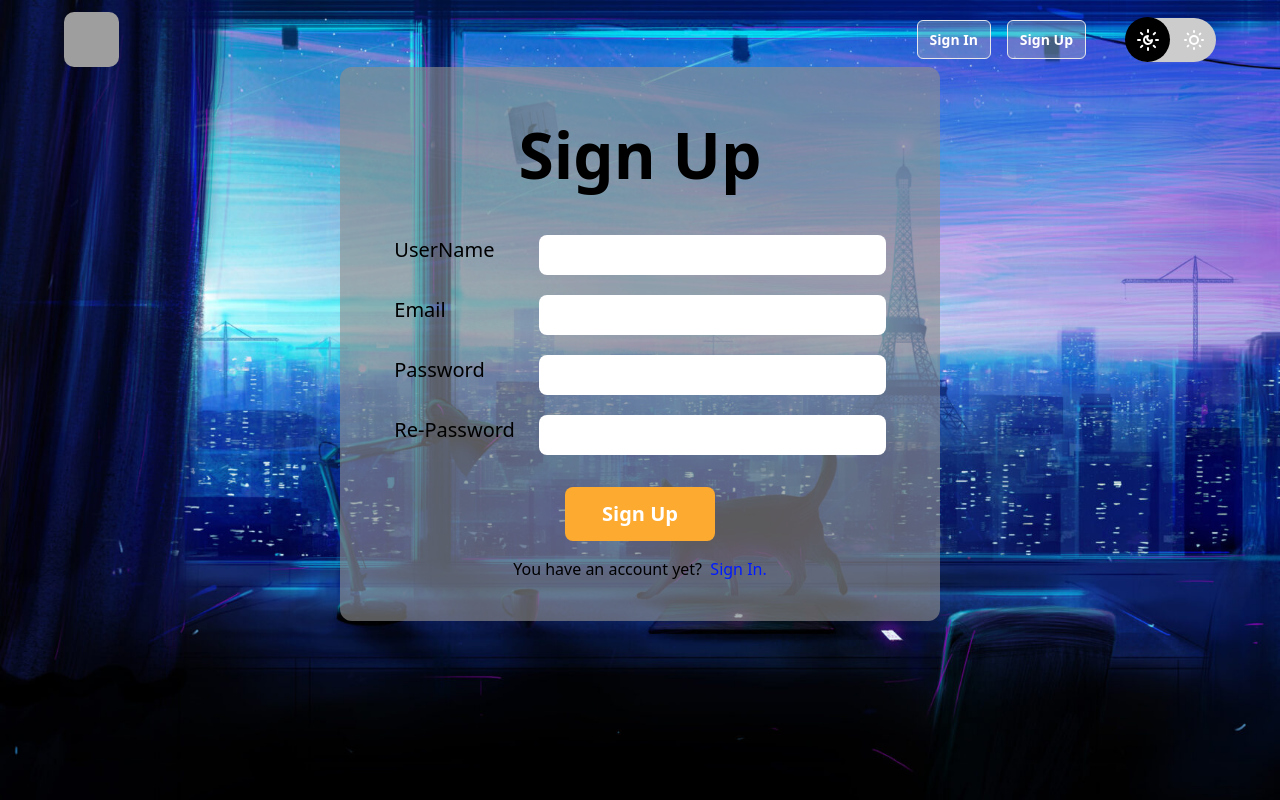
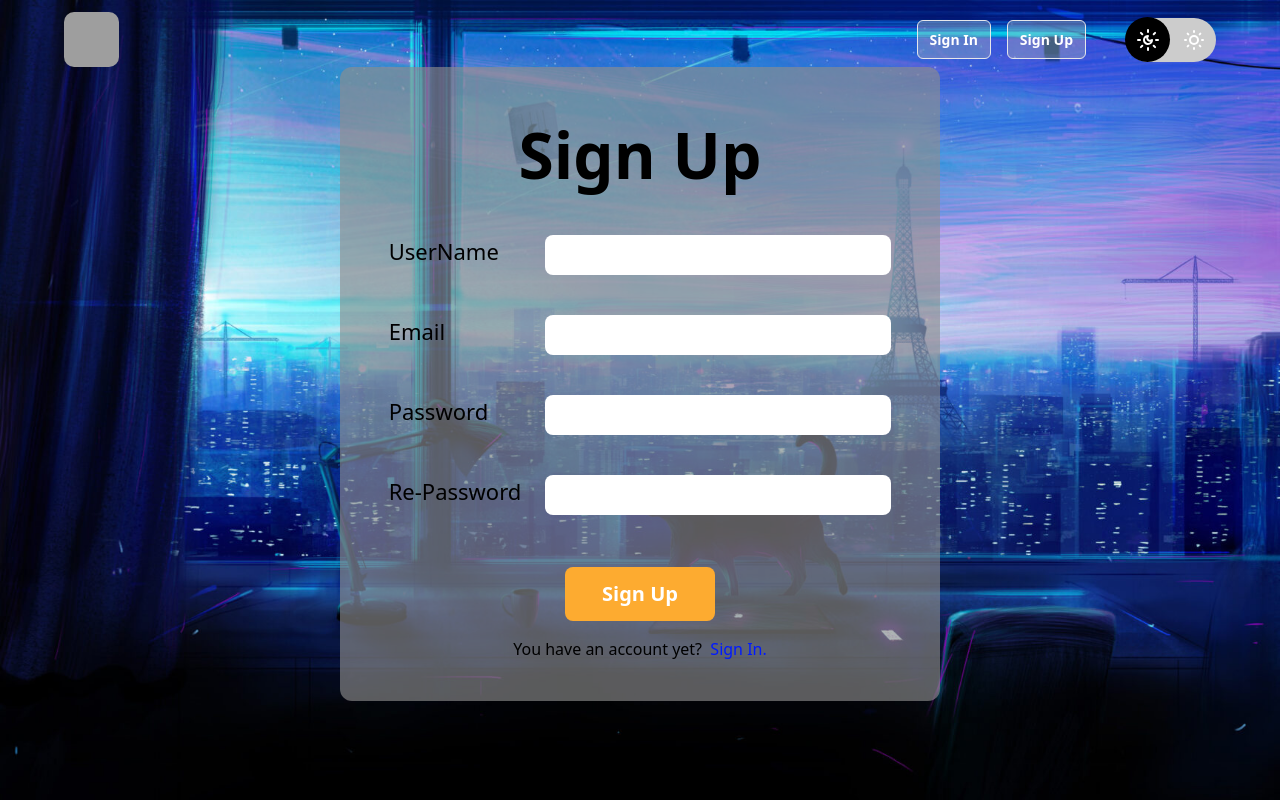
Before and after one commit to kenvir/lofi-chill, a Next.js app: page /SignUp in a window 1280 px wide. Built offline with nearby package versions, Linux system fonts and the light colour scheme; grey boxes are pictures that could not be loaded.

Commit message:
Validation #1

```diff
--- a/package.json
+++ b/package.json
@@ -18,6 +18,7 @@
     "postcss": "8.4.33",
     "react": "18.2.0",
     "react-dom": "18.2.0",
+    "react-hook-form": "^7.49.3",
     "sass": "^1.70.0",
     "scss": "^0.2.4",
     "tailwindcss": "3.4.1",
--- a/src/app/SignIn/page.js
+++ b/src/app/SignIn/page.js
@@ -1,24 +1,76 @@
+"use client";
 import Link from "next/link";
+import { useForm } from "react-hook-form";
 
 function SignIn() {
+  const {
+    register,
+    handleSubmit,
+    watch,
+    formState: { errors },
+  } = useForm();
+
   return (
     <main className="flex flex-col items-center mt-[80px] main">
       <form
         action=""
         className="form bg-[#8e8e8ea2] flex flex-col w-[600px] p-10 rounded-xl"
+        onSubmit={handleSubmit()}
       >
         <h2 className="text-[64px] text-center font-bold mb-8">Sign In</h2>
-        <div className="flex items-center justify-center h-[40px] gap-5">
-          <label htmlFor="" className="text-[22px] font-medium h-full w-1/5">
-            Email
-          </label>
-          <input type="text" className="h-full w-2/3 rounded-lg px-4" />
+        <div className="flex flex-col h-[60px]">
+          <div className="flex items-center justify-center">
+            <label
+              htmlFor="email"
+              className="text-[22px] font-medium h-full w-1/5"
+            >
+              Email
+            </label>
+            <input
+              type="text"
+              id="email"
+              className="w-2/3 h-10 rounded-lg px-4"
+              autoComplete="new-password"
+              {...register("Email", {
+                required: true,
+                pattern: {
+                  value: /^[A-Z0-9._%+-]+@[A-Z0-9.-]+\.[A-Z]{2,}$/i,
+                },
+              })}
+            />
+          </div>
+          {errors.Email && errors.Email.type === "required" && (
+            <span className="error-message text-[red]">
+              Email cannot be empty !
+            </span>
+          )}
+          {errors.Email && errors.Email.type === "pattern" && (
+            <span className="error-message text-[red]">Invalid email !</span>
+          )}
         </div>
-        <div className="flex items-center justify-center h-[40px] gap-5 mt-5">
-          <label htmlFor="" className="text-[22px] font-medium h-full w-1/5">
-            Password
-          </label>
-          <input type="text" className="h-full w-2/3 rounded-lg px-4" />
+        <div className="flex flex-col h-[60px] mt-5">
+          <div className="flex items-center justify-center">
+            <label
+              htmlFor="password"
+              className="text-[22px] font-medium h-full w-1/5"
+            >
+              Password
+            </label>
+            <input
+              type="password"
+              id="password"
+              autoComplete="new-password"
+              className="w-2/3 h-10 rounded-lg px-4"
+              {...register("PassWord", {
+                required: true,
+                minLength: 6,
+                maxLength: 30,
+              })}
+            />
+          </div>
+          {errors.PassWord && errors.PassWord.type === "required" && (
+            <span className="error-message">Password cannot be empty !</span>
+          )}
         </div>
         <div className="text-center mt-8 mb-4 ">
           <button className="bg-[#FDAB30] hover:bg-[#faa628] w-[150px] rounded-[8px] py-3 px-6 font-semibold text-[22px] text-white">
@@ -29,7 +81,7 @@ function SignIn() {
         <div className="flex items-center justify-center">
           Dont have an account yet? &nbsp;
           <Link
-            href="/dashboard/SignUp"
+            href="/SignUp"
             className="text-[#001AFF] font-medium cursor-pointer"
           >
             Sign Up.
--- a/src/app/SignUp/page.js
+++ b/src/app/SignUp/page.js
@@ -1,36 +1,134 @@
+"use client";
 import Link from "next/link";
+import { useForm } from "react-hook-form";
 
 function SignUp() {
+  const {
+    register,
+    handleSubmit,
+    watch,
+    formState: { errors },
+  } = useForm();
+
   return (
     <div className="flex flex-col items-center">
       <form
         action=""
         className="bg-[#8e8e8ea2] flex flex-col w-[600px] p-10 rounded-xl"
+        onSubmit={handleSubmit()}
       >
         <h2 className="text-[64px] text-center font-bold mb-8">Sign Up</h2>
-        <div className="flex items-center justify-center h-[40px] gap-5">
-          <label htmlFor="" className="text-[20px] font-medium h-full w-[24%]">
+        <div className="flex flex-col h-[60px]">
+          <div className="flex items-center justify-center">
+            <label
+              htmlFor="userName"
+              className="text-[22px] font-medium h-full w-[30%]"
+            >
               UserName
             </label>
-          <input type="text" className="h-full w-2/3 rounded-lg px-4" />
+            <input
+              type="text"
+              id="userName"
+              className="w-2/3 h-10 rounded-lg px-4"
+              autoComplete="new-password"
+              {...register("UserName", {
+                required: true,
+                minLength: 6,
+                maxLength: 30,
+              })}
+            />
           </div>
-        <div className="flex items-center justify-center h-[40px] gap-5 mt-5">
-          <label htmlFor="" className="text-[20px] font-medium h-full w-[24%]">
+          {errors.UserName && errors.UserName.type === "required" && (
+            <span className="error-message">Invalid UserName !</span>
+          )}
+        </div>
+        <div className="flex flex-col h-[60px] mt-5">
+          <div className="flex items-center justify-center">
+            <label
+              htmlFor="email"
+              className="text-[22px] font-medium h-full w-[30%]"
+            >
               Email
             </label>
-          <input type="text" className="h-full w-2/3 rounded-lg px-4" />
+            <input
+              type="text"
+              id="email"
+              className="w-2/3 h-10 rounded-lg px-4"
+              autoComplete="new-password"
+              {...register("Email", {
+                required: true,
+                pattern: {
+                  value: /^[A-Z0-9._%+-]+@[A-Z0-9.-]+\.[A-Z]{2,}$/i,
+                },
+              })}
+            />
           </div>
-        <div className="flex items-center justify-center h-[40px] gap-5 mt-5">
-          <label htmlFor="" className="text-[20px] font-medium h-full w-[24%]">
+          {errors.Email && errors.Email.type === "required" && (
+            <span className="error-message text-[red]">
+              Email cannot be empty !
+            </span>
+          )}
+          {errors.Email && errors.Email.type === "pattern" && (
+            <span className="error-message text-[red]">Invalid email !</span>
+          )}
+        </div>
+        <div className="flex flex-col h-[60px] mt-5">
+          <div className="flex items-center justify-center">
+            <label
+              htmlFor="password"
+              className="text-[22px] font-medium h-full w-[30%]"
+            >
               Password
             </label>
-          <input type="text" className="h-full w-2/3 rounded-lg px-4" />
+            <input
+              type="password"
+              id="password"
+              autoComplete="new-password"
+              className="w-2/3 h-10 rounded-lg px-4"
+              {...register("PassWord", {
+                required: true,
+                minLength: 6,
+                maxLength: 30,
+              })}
+            />
           </div>
-        <div className="flex items-center justify-center h-[40px] gap-5 mt-5">
-          <label htmlFor="" className="text-[20px] font-medium h-full w-[24%]">
+          {errors.PassWord && errors.PassWord.type === "required" && (
+            <span className="error-message">Password cannot be empty !</span>
+          )}
+        </div>
+        <div className="flex flex-col h-[60px] mt-5">
+          <div className="flex items-center justify-center">
+            <label
+              htmlFor="re-password"
+              className="text-[22px] font-medium h-full w-[30%]"
+            >
               Re-Password
             </label>
-          <input type="text" className="h-full w-2/3 rounded-lg px-4" />
+            <input
+              type="password"
+              id="re-password"
+              autoComplete="new-password"
+              className="w-2/3 h-10 rounded-lg px-4"
+              {...register("PasswordAgain", {
+                required: true,
+                validate: (val) => {
+                  if (watch("PassWord") !== val) {
+                    return "Your passwords does not match!";
+                  }
+                },
+              })}
+            />
+          </div>
+          {errors.PasswordAgain && errors.PasswordAgain.type === "required" && (
+            <span className="error-message">
+              Password again can not be empty !
+            </span>
+          )}
+          {errors.PasswordAgain && errors.PasswordAgain.type === "validate" && (
+            <span className="error-message">
+              Confirm password does not match !
+            </span>
+          )}
         </div>
         <div className="text-center mt-8 mb-4">
           <button className="bg-[#FDAB30] hover:bg-[#faa628] w-[150px] rounded-[8px] py-3 px-6 font-semibold text-[20px] text-white">
--- a/src/app/globals.css
+++ b/src/app/globals.css
@@ -34,7 +34,11 @@ body {
 }
 
 @layer base {
-
+  .error-message {
+    color: red;
+    width: 100%;
+    text-align: center;
+  }
 }
 
 @layer components {
--- a/src/components/Control.js
+++ b/src/components/Control.js
@@ -17,6 +17,8 @@ import light from "@/src/assets/imgs/17.png";
 import start from "@/src/assets/icons/start.svg";
 import timer from "@/src/assets/icons/timer.svg";
 import note from "@/src/assets/icons/note.svg";
+
+
 
 function Control() {
   const [mode, setMode] = useState("hidden");
--- a/src/components/Player.js
+++ b/src/components/Player.js
@@ -6,13 +6,9 @@ import play from "@/src/assets/icons/play.svg";
 import pause from "@/src/assets/icons/pause.svg";
 import Image from "next/image";
 import { useEffect, useState } from "react";
-// import music from "@/src/API/music.json";
-// import rain from "@/src/assets/music/rain.mp3";
 
 function Player() {
-  // const [play, setPlay] = useState("false");
   const [img, setImg] = useState(pause);
-  // const [rain, setRain] = useState("false");
 
   const handleChange = () => {
     if (img === pause) {
--- a/tailwind.config.js
+++ b/tailwind.config.js
@@ -9,10 +9,10 @@ module.exports = {
 
     // "./src/**/*.{js,ts,jsx,tsx,mdx}",
   ],
-  theme: {
-    extend: {
-      displayBlock: ["group-hover"],
-    },
-  },
+  // theme: {
+  //   extend: {
+  //     displayBlock: ["group-hover"],
+  //   },
+  // },
   plugins: [],
 };
```
Also changed, not shown: 1 other file (tests, documents, lock files or other folders). Lines whose indentation alone changed are shown as unchanged.
